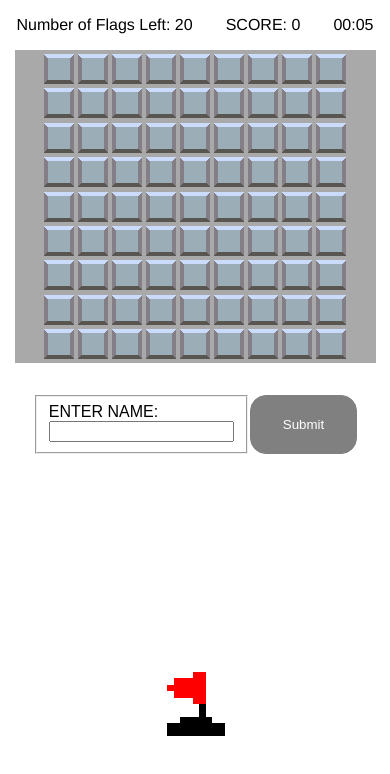
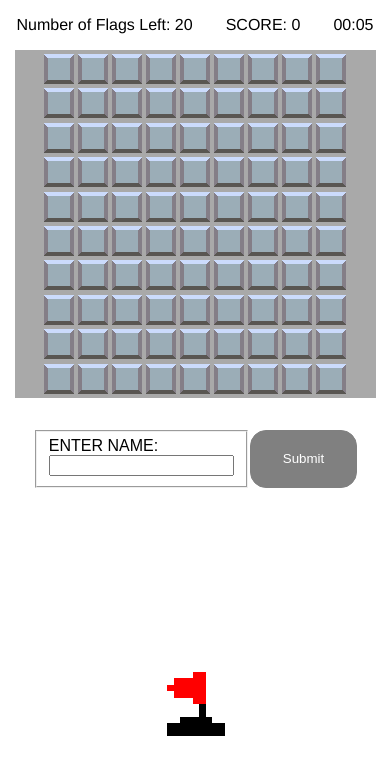
Before and after one commit to EggsArntMeme/JavaSweeper, a plain HTML site: page index.html in a window 390 px wide. Drawn offline with Linux system fonts and the light colour scheme; a web font is replaced by a local one.

Commit message:
modified to allow for iPhone XR and iPhone 12 screens

```diff
--- a/css/styles.css
+++ b/css/styles.css
@@ -161,6 +161,31 @@ input[type='submit']:hover {
 }
 
 
+@media screen and (max-width: 420px) {
+    body {
+        width: 100%;
+        padding: 0;
+        margin: 0;
+    }
+    .flag-toggle {
+        position: absolute;
+        left: 35%;
+        bottom: 20%;
+    }
+    .flex {
+
+        gap: 0.025rem;
+        margin: 0 auto;
+        width: 90%;
+    }
+    .flex .flex {
+        width: 90%;
+        gap: 0.25rem;
+        padding: 2px 0;
+        margin: 0;
+    }
+}
+
 @media screen and (max-width: 400px) {
     body {
         width: 100%;
--- a/js/main.js
+++ b/js/main.js
@@ -14,8 +14,11 @@ let score = 0
 let dim = [];
 if (window.innerWidth <= 390) {
     mobileView = true
-    dim = [9,9];
-} else {
+    dim = [10,9];
+
+} else if (window.innerWidth <= 420) {
+    dim = [10, 7]
+}else {
     dim = [15,15];
 }
 
```
